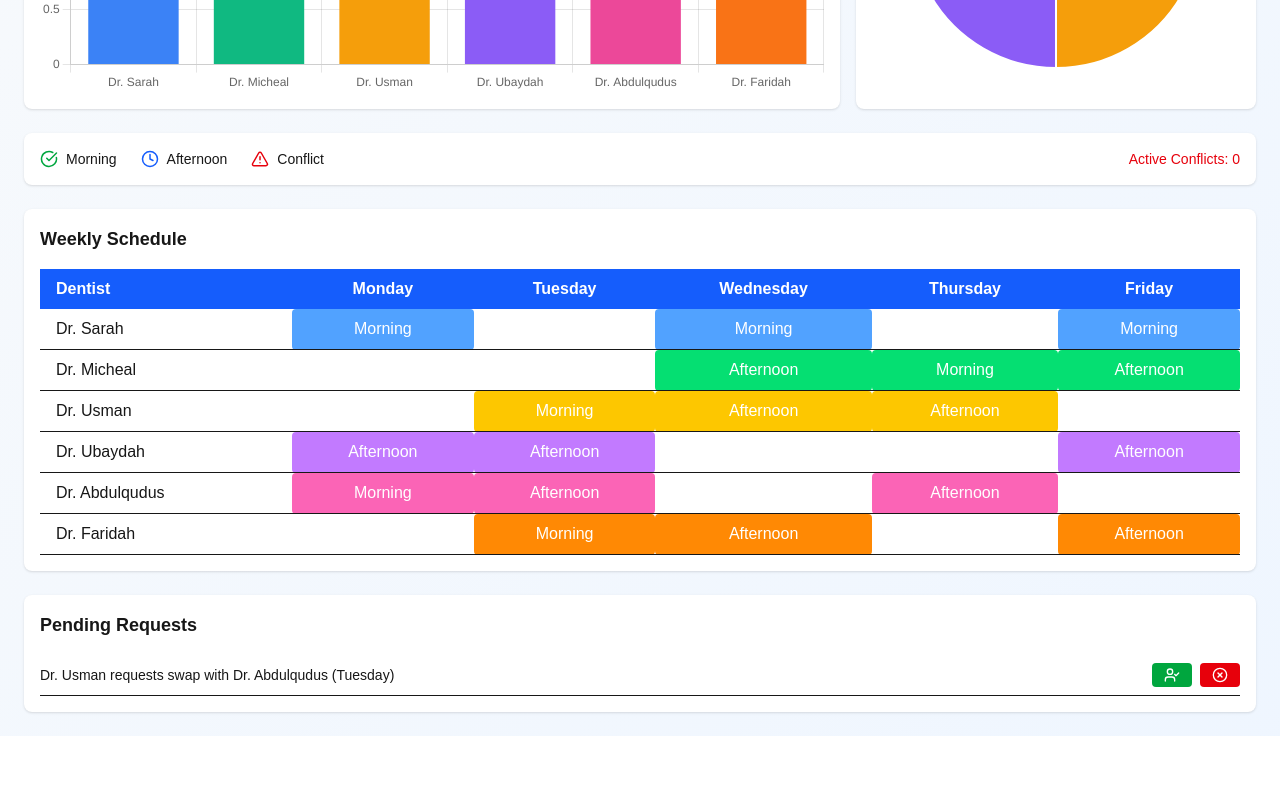
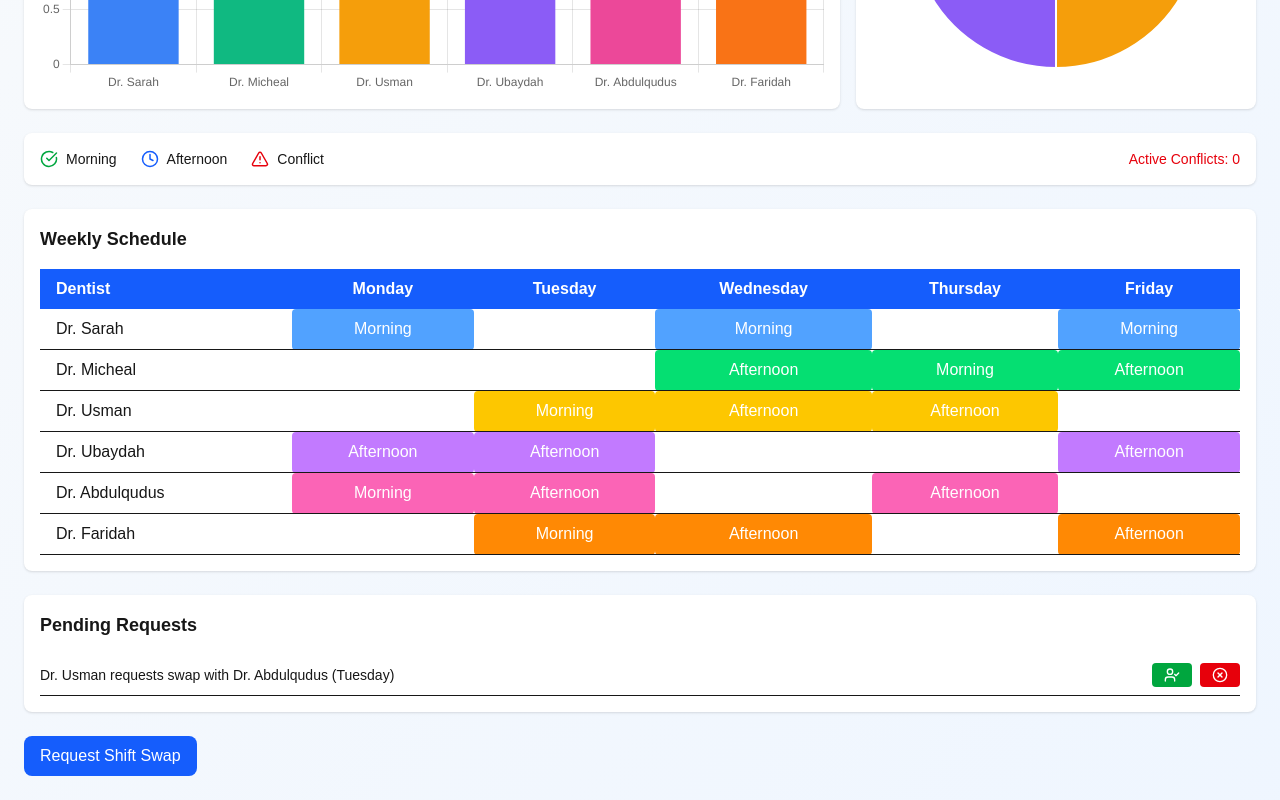
Before and after one commit to primyst/dentist-duty-scheduling-system, a Next.js app in the folder my-app/: page / in a window 1280 px wide. Shown: the part 539-1339 px from the top of the page. Before the commit the page ends 1275 px from the top, so only its background shows below. Built offline with nearby package versions, Linux system fonts and the light colour scheme.

Commit message:
Update page.tsx

```diff
--- a/my-app/src/app/page.tsx
+++ b/my-app/src/app/page.tsx
@@ -1,23 +1,45 @@
 "use client";
 
-import React from "react";
+import React, { useState } from "react";
 import Header from "@/components/Header";
+import StatsPanel from "@/components/StatsPanel";
 import StatusBar from "@/components/StatusBar";
 import ScheduleTable from "@/components/ScheduleTable";
 import AdminPanel from "@/components/AdminPanel";
-import StatsPanel from "@/components/StatsPanel"; // new dummy stats
 import SwapModal from "@/components/SwapModal";
 
 const HomePage = () => {
+  const [showSwapModal, setShowSwapModal] = useState(false);
+
   return (
     <div className="min-h-screen bg-gradient-to-br from-slate-50 to-blue-50">
+      {/* Header */}
       <Header />
+
+      {/* Main Content */}
       <div className="p-6 space-y-6">
+        {/* Statistics Panel (Dynamic charts) */}
         <StatsPanel />
+
+        {/* Status bar with shift legends */}
         <StatusBar />
+
+        {/* Weekly Schedule Table */}
         <ScheduleTable />
+
+        {/* Admin Panel for pending swap requests */}
         <AdminPanel />
-        <SwapModal />
+
+        {/* Button to trigger swap modal */}
+        <button
+          className="px-4 py-2 bg-blue-600 text-white rounded-lg hover:bg-blue-700"
+          onClick={() => setShowSwapModal(true)}
+        >
+          Request Shift Swap
+        </button>
+
+        {/* Swap Modal */}
+        <SwapModal show={showSwapModal} onClose={() => setShowSwapModal(false)} />
       </div>
     </div>
   );
```
